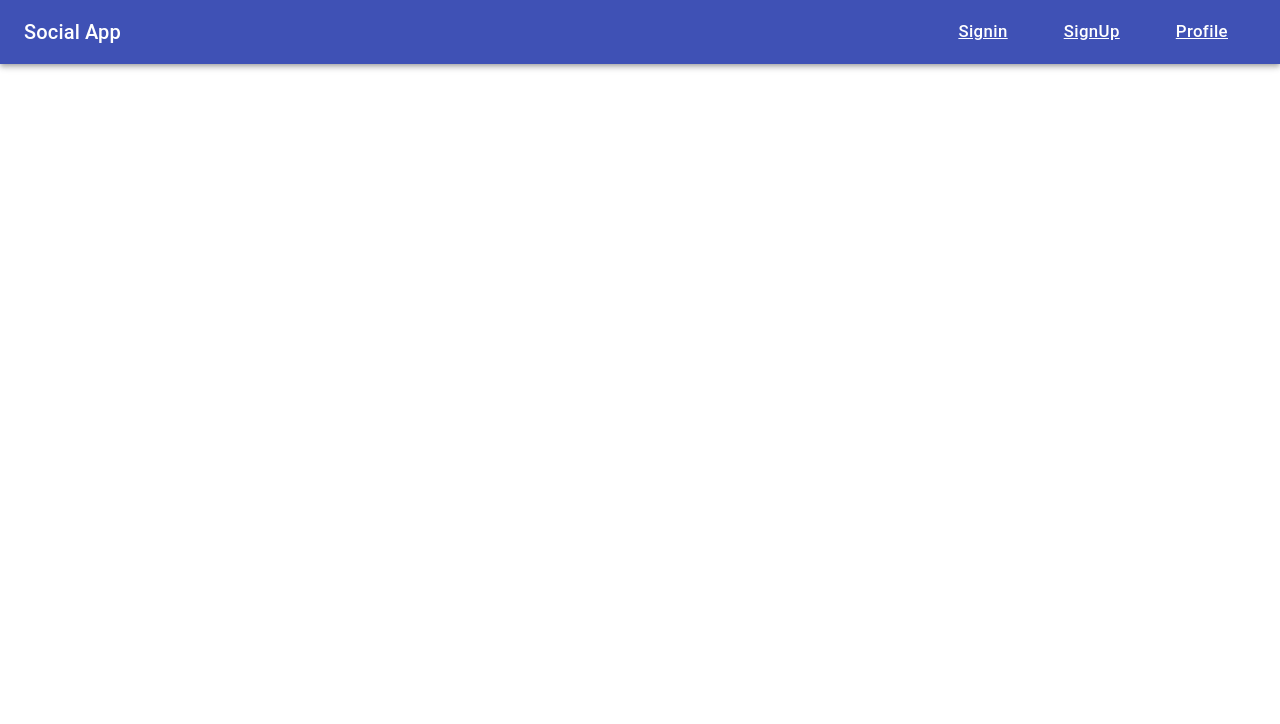
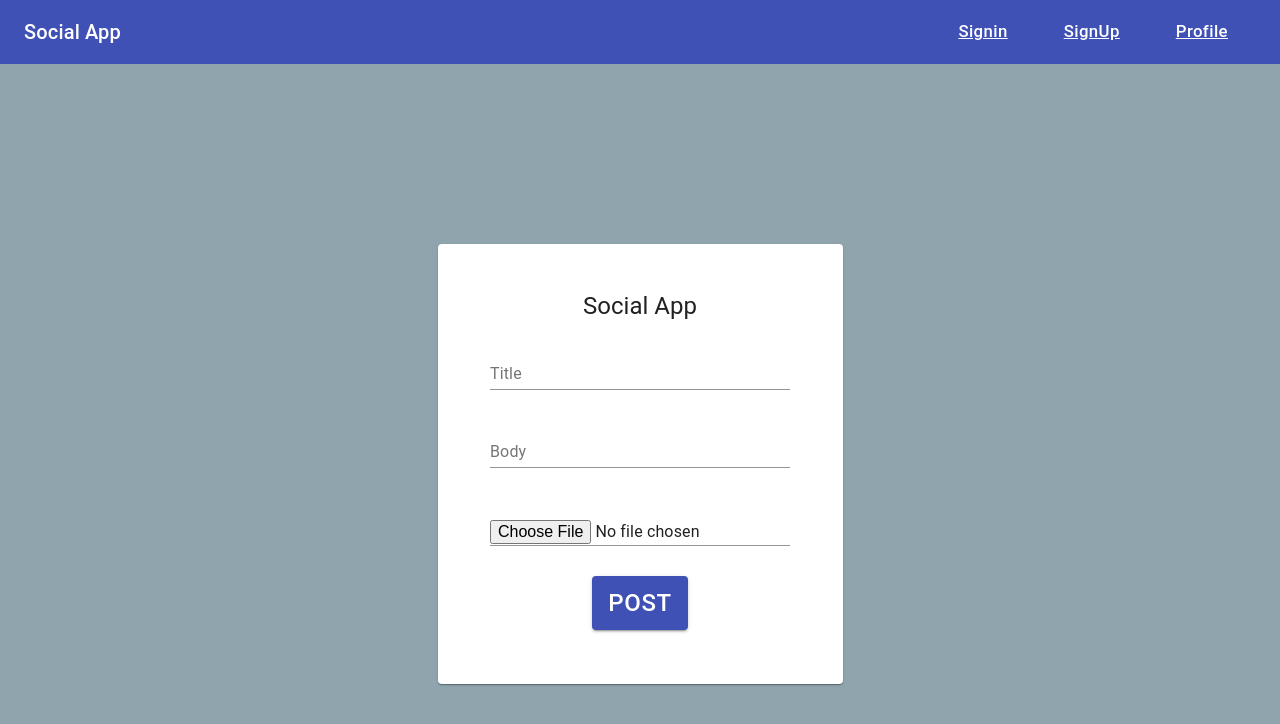
Before and after one commit to atanu12/social-app, a React (Create React App) app: page /createpost in a window 1280 px wide. Shown: the top 724 px of the page. Built offline with nearby package versions, Linux system fonts and the light colour scheme.

Commit message:
created a post page

```diff
--- a/src/App.js
+++ b/src/App.js
@@ -4,6 +4,7 @@ import Home from "./components/pages/Home";
 import Signin from "./components/pages/Signin";
 import Signup from "./components/pages/Signup";
 import Profile from "./components/pages/Profile";
+import Createpost from "./components/pages/Createpost";
 
 function App() {
   return (
@@ -21,6 +22,9 @@ function App() {
    <Route path="/profile">
     <Profile/>
    </Route>
+   <Route path='/createpost'>
+    <Createpost/>
+   </Route>
    </BrowserRouter>
   );
 }
--- /dev/null
+++ b/src/components/pages/Createpost.js
@@ -0,0 +1,94 @@
+import React from 'react'
+import Card from "@material-ui/core/Card";
+import CardActionArea from "@material-ui/core/CardActionArea";
+import CardActions from "@material-ui/core/CardActions";
+import CardContent from "@material-ui/core/CardContent";
+import CardMedia from "@material-ui/core/CardMedia";
+import Button from "@material-ui/core/Button";
+import Typography from "@material-ui/core/Typography";
+import TextField from "@material-ui/core/TextField";
+import { Link } from "react-router-dom";
+import { makeStyles } from "@material-ui/core/styles";
+
+
+const useStyles = makeStyles({
+    root: {
+      maxWidth: 345,
+      padding: 100,
+      textAlign: "center",
+      height: 380,
+      width: 350,
+      padding: 30,
+      overflow: "hidden",
+
+    },
+    maindiv: {
+      background: "#90a4ae",
+      height: "100vh",
+      display: "flex",
+      justifyContent: "center",
+      alignItems: "center",
+      overflow: "hidden",
+    },
+    inputGap: {
+      marginTop: 20,
+      marginBottom: 30,
+    },
+    testField: {
+      width: 300,
+    },
+    moreDetails:{
+        display: 'flex',
+        justifyContent: 'space-between'
+    }
+  });
+
+const Createpost = () => {
+    const classes = useStyles()
+    return (
+        <div className={classes.maindiv}>
+             <Card className={classes.root}>
+        <CardContent>
+          <Typography gutterTop variant="h5" component="h2">
+            Social App
+          </Typography>
+
+          <Typography className={classes.inputGap}>
+            <TextField
+              id="outlined-basic"
+              label="Title"
+              type="text"
+              className={classes.testField}
+            />
+          </Typography>
+
+          <Typography className={classes.inputGap}>
+            {" "}
+            <TextField
+              id="outlined-basic"
+              label="Body"
+              type="message"
+              className={classes.testField}
+            />
+          </Typography>
+
+          <Typography className={classes.inputGap} >
+            {" "}
+            <TextField
+              label="uplode photo"
+              type="file"
+              className={classes.testField}
+            />
+          </Typography>
+
+          <Button variant="contained" color="primary" style={{fontSize:'1.5rem'}}>
+            Post
+          </Button>
+        </CardContent>
+
+      </Card>
+        </div>
+    )
+}
+
+export default Createpost
--- a/src/components/pages/Home.js
+++ b/src/components/pages/Home.js
@@ -1,6 +1,7 @@
 import React from "react";
 import { makeStyles } from "@material-ui/core/styles";
 import clsx from "clsx";
+import {Link} from 'react-router-dom'
 import Card from "@material-ui/core/Card";
 import CardHeader from "@material-ui/core/CardHeader";
 import CardMedia from "@material-ui/core/CardMedia";
@@ -112,7 +113,9 @@ const Home = () => {
         </CardActions>
       </Card>
      <Tooltip title="Create a Post" style={{fontSize:'2.5rem'}} aria-label="add" >
-     <AddCircle style={{ fontSize: '3.5em', right:'8px', bottom:0, position: 'fixed', color: '#0d47a1' }}/>
+     <Link to='/createpost'>
+     <AddCircle style={{ fontSize: '1.5em', right:'8px', bottom:0, position: 'fixed', color: '#0d47a1' }}/>
+     </Link>
      </Tooltip>
      </div>
   );
```
